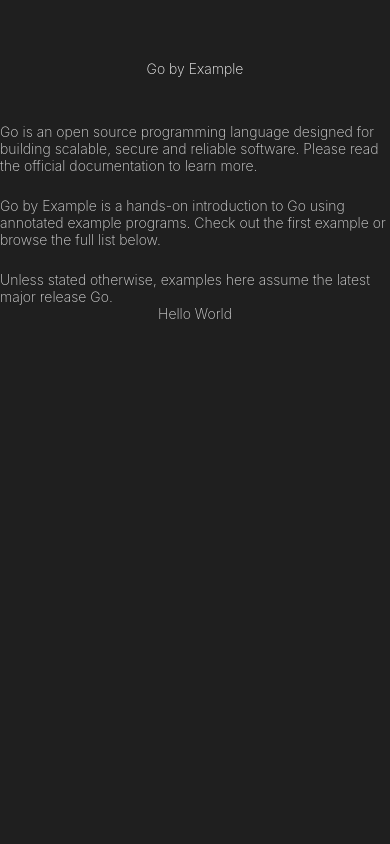
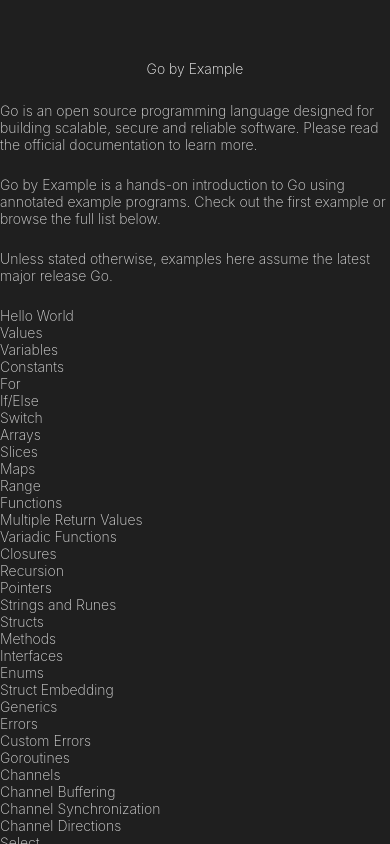
Before and after one commit to Miki535/GoByExample-on-react-native, a React Native app in the folder GoByExample/: screen / in a window 390 px wide. Built offline with nearby package versions, Linux system fonts and the light colour scheme.

Commit message:
Update App.js

```diff
--- a/GoByExample/App.js
+++ b/GoByExample/App.js
@@ -23,8 +23,91 @@
       <TouchableOpacity onPress={handlePress}>
           <Text style={styles.text}>Unless stated otherwise, examples here assume the latest major release Go. </Text>
       </TouchableOpacity>
-      <View style={styles.centeredContainer}>
+      <View>
+        <BR/>
       <Text style={styles.textB}>Hello World</Text>
+      <Text style={styles.textB}>Values</Text>
+      <Text style={styles.textB}>Variables</Text>
+      <Text style={styles.textB}>Constants</Text>
+      <Text style={styles.textB}>For</Text>
+      <Text style={styles.textB}>If/Else</Text>
+      <Text style={styles.textB}>Switch</Text>
+      <Text style={styles.textB}>Arrays</Text>
+      <Text style={styles.textB}>Slices</Text>
+      <Text style={styles.textB}>Maps</Text>
+      <Text style={styles.textB}>Range</Text>
+      <Text style={styles.textB}>Functions</Text>
+      <Text style={styles.textB}>Multiple Return Values</Text>
+      <Text style={styles.textB}>Variadic Functions</Text>
+      <Text style={styles.textB}>Closures</Text>
+      <Text style={styles.textB}>Recursion</Text>
+      <Text style={styles.textB}>Pointers</Text>
+      <Text style={styles.textB}>Strings and Runes</Text>
+      <Text style={styles.textB}>Structs</Text>
+      <Text style={styles.textB}>Methods</Text>
+      <Text style={styles.textB}>Interfaces</Text>
+      <Text style={styles.textB}>Enums</Text>
+      <Text style={styles.textB}>Struct Embedding</Text>
+      <Text style={styles.textB}>Generics</Text>
+      <Text style={styles.textB}>Errors</Text>
+      <Text style={styles.textB}>Custom Errors</Text>
+      <Text style={styles.textB}>Goroutines</Text>
+      <Text style={styles.textB}>Channels</Text>
+      <Text style={styles.textB}>Channel Buffering</Text>
+      <Text style={styles.textB}>Channel Synchronization</Text>
+      <Text style={styles.textB}>Channel Directions</Text>
+      <Text style={styles.textB}>Select</Text>
+      <Text style={styles.textB}>Timeouts</Text>
+      <Text style={styles.textB}>Non-Blocking Channel Operations</Text>
+      <Text style={styles.textB}>Closing Channels</Text>
+      <Text style={styles.textB}>Range over Channels</Text>
+      <Text style={styles.textB}>Timers</Text>
+      <Text style={styles.textB}>Tickers</Text>
+      <Text style={styles.textB}>Worker Pools</Text>
+      <Text style={styles.textB}>WaitGroups</Text>
+      <Text style={styles.textB}>Rate Limiting</Text>
+      <Text style={styles.textB}>Atomic Counters</Text>
+      <Text style={styles.textB}>Mutexes</Text>
+      <Text style={styles.textB}>Stateful Goroutines</Text>
+      <Text style={styles.textB}>Sorting</Text>
+      <Text style={styles.textB}>Sorting by Functions</Text>
+      <Text style={styles.textB}>Panic</Text>
+      <Text style={styles.textB}>Defer</Text>
+      <Text style={styles.textB}>Recover</Text>
+      <Text style={styles.textB}>String Functions</Text>
+      <Text style={styles.textB}>String Formatting</Text>
+      <Text style={styles.textB}>Text Templates</Text>
+      <Text style={styles.textB}>Regular Expressions</Text>
+      <Text style={styles.textB}>JSON</Text>
+      <Text style={styles.textB}>XML</Text>
+      <Text style={styles.textB}>Time</Text>
+      <Text style={styles.textB}>Epoch</Text>
+      <Text style={styles.textB}>Time Formatting / Parsing</Text>
+      <Text style={styles.textB}>Random Numbers</Text>
+      <Text style={styles.textB}>Number Parsing</Text>
+      <Text style={styles.textB}>URL Parsing</Text>
+      <Text style={styles.textB}>SHA256 Hashes</Text>
+      <Text style={styles.textB}>Base64 Encoding</Text>
+      <Text style={styles.textB}>Reading Files</Text>
+      <Text style={styles.textB}>Writing Files</Text>
+      <Text style={styles.textB}>Line Filters</Text>
+      <Text style={styles.textB}>File Paths</Text>
+      <Text style={styles.textB}>Directories</Text>
+      <Text style={styles.textB}>Temporary Files and Directories</Text>
+      <Text style={styles.textB}>Embed Directive</Text>
+      <Text style={styles.textB}>Testing and Benchmarking</Text>
+      <Text style={styles.textB}>Command-Line Arguments</Text>
+      <Text style={styles.textB}>Command-Line Flags</Text>
+      <Text style={styles.textB}>Command-Line Subcommands</Text>
+      <Text style={styles.textB}>Environment Variables</Text>
+      <Text style={styles.textB}>Logging</Text>
+      <Text style={styles.textB}>HTTP Client</Text>
+      <Text style={styles.textB}>HTTP Server</Text>
+      <Text style={styles.textB}>Context</Text>
+      <Text style={styles.textB}>Spawning Processes</Text>
+      <Text style={styles.textB}>Exec'ing Processes</Text>
+      <Text style={styles.textB}>Signals</Text>
+      <Text style={styles.textB}>Exit</Text>
       </View>
      </ScrollView>
     <StatusBar style="auto" />
```
